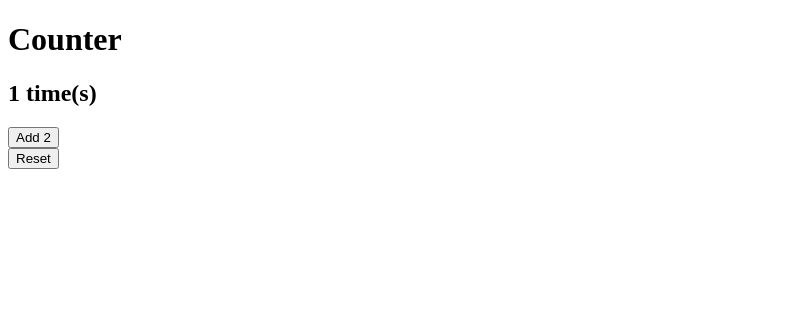
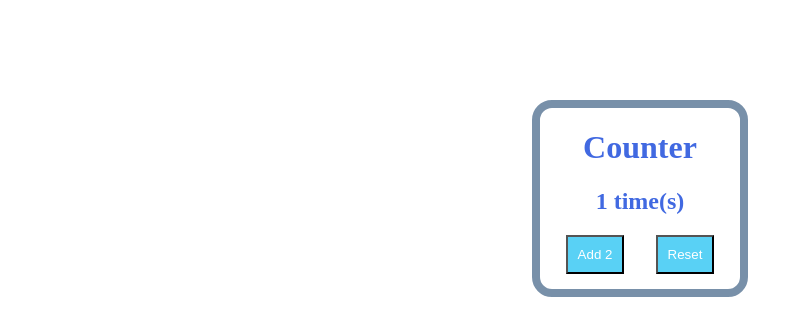
Before and after one commit to JohnPaul-Londono/counter, a Flask app: page / in a window 1280 px wide. Shown: the top 336 px of the page, without its empty margins (0-803 px from the left). Run offline with Flask 2, Linux system fonts and the light colour scheme.

Commit message:
second commit

```diff
--- /dev/null
+++ b/static/Css/style.css
@@ -0,0 +1,23 @@
+.countbox{
+    border: solid 8px rgb(120,144,169);
+    border-radius: 20px;
+    width: 200px;
+    margin: 0 auto;
+    margin-top: 100px;
+}
+
+.txt{
+    text-align: center;
+    color: royalblue;
+}
+.buttons{
+    display: flex;
+    justify-content: space-around;
+    padding: 0px 10px 15px;
+}
+
+.btn{
+    color: white;
+    background-color: rgb(89,209,245);
+    padding: 10px;
+}
--- a/templates/index.html
+++ b/templates/index.html
@@ -4,22 +4,28 @@
     <meta charset="UTF-8">
     <meta http-equiv="X-UA-Compatible" content="IE=edge">
     <meta name="viewport" content="width=device-width, initial-scale=1.0">
+    <link rel="stylesheet" href="{{ url_for('static', filename='Css/style.css') }}">
     <title>Counter</title>
 </head>
 <body>
+    <div class="countbox">
+        <div class="txt">
             <h1>Counter</h1>
             <h2> {{ add }} time(s)</h2>
+        </div>
+        <div class="buttons">
+            <form action='/add2' method="POST" name="add">
+                <button class="btn">Add 2</button>
+            </form>
 
-    <form action='/add2' method="POST" name="add">
-        <button>Add 2</button>
+            <form  action="/destroy_session" method="POST" name="destroy_session" >
+                <button id="reset" class="btn">Reset</button>
             </form>
+        </div>
+    </div>
+</body>
 
   <!-- <form action='/manually' method="POST" name="increment" >
             <label for="increment">Manually Add Visits</label>
             <input type="number"  id="increment">
-    </form>  -->
-
-    <form  action="/destroy_session" method="POST" name="destroy_session" >
-        <button id="reset">Reset</button>
-    </form>
-</body>
+        </form>  --!>
```
Lines whose indentation alone changed are shown as unchanged.
